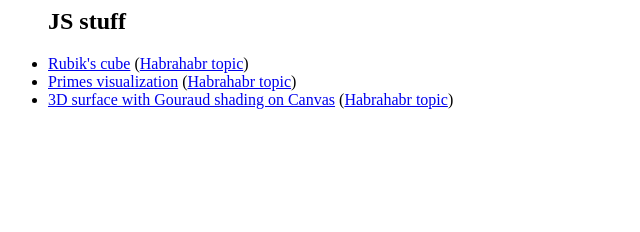
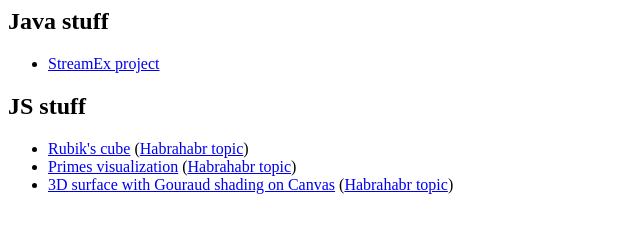
Before and after one commit to amaembo/amaembo.github.io, a plain HTML site: page index.html in a window 1280 px wide. Shown: the whole page, without its empty margins (0-640 px from the left). Drawn offline with Linux system fonts and the light colour scheme.

Commit message:
StreamEx link added

```diff
--- a/index.html
+++ b/index.html
@@ -1,8 +1,12 @@
 <html>
-<head><title>JS stuff</title></head>
+<head><title>Various stuff</title></head>
 <body>
+<h2>Java stuff</h2>
 <ul>
+<li><a href="https://github.com/amaembo/streamex">StreamEx project</a></li>
+</ul>
 <h2>JS stuff</h2>
+<ul>
 <li><a href="rubik/cube.html">Rubik's cube</a> (<a href="http://habrahabr.ru/post/100576/">Habrahabr topic</a>)</li>
 <li><a href="primes/primes.html">Primes visualization</a> (<a href="http://habrahabr.ru/post/154343/">Habrahabr topic</a>)</li>
 <li><a href="canvas-gouraud/canvas-3d-gouraud.html">3D surface with Gouraud shading on Canvas</a> (<a href="http://habrahabr.ru/post/94519/">Habrahabr topic</a>)</li>
```
